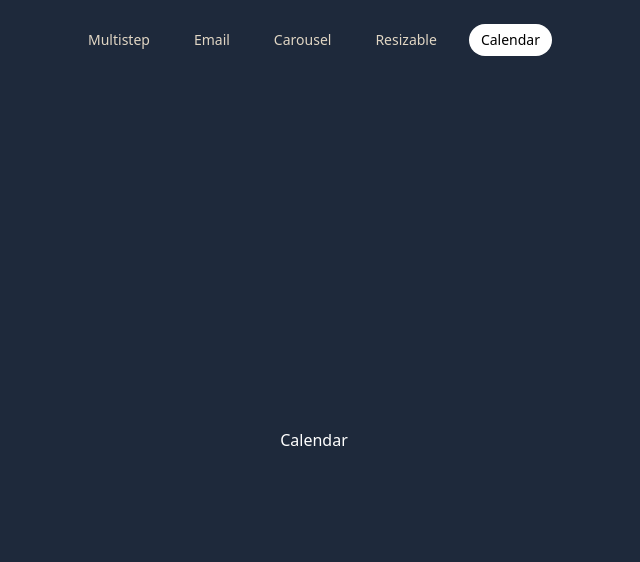
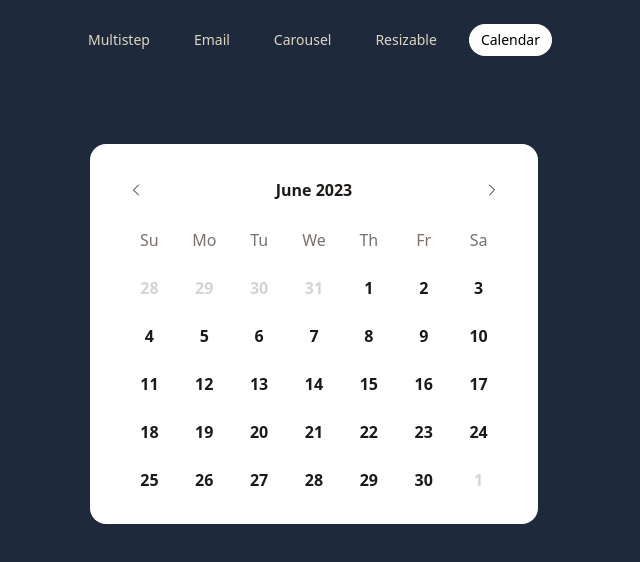
Before and after one commit to ahmadoa/framer-motion-custom-components, a React (Vite) app: page /calendar in a window 1280 px wide. Shown: the top 562 px of the page, without its empty margins (326-966 px from the left). Built offline with nearby package versions, Linux system fonts and the light colour scheme; the HTML template or start-up script is replaced by a standard one.

Commit message:
added the reponsive calendar component

```diff
--- a/package.json
+++ b/package.json
@@ -12,6 +12,7 @@
   "dependencies": {
     "@heroicons/react": "^2.0.18",
     "autoprefixer": "^10.4.14",
+    "date-fns": "^2.30.0",
     "framer-motion": "^10.12.16",
     "postcss": "^8.4.24",
     "react": "^18.2.0",
@@ -19,6 +20,7 @@
     "react-icons": "^4.9.0",
     "react-router-dom": "^6.13.0",
     "react-use-keypress": "^1.3.1",
+    "react-use-measure": "^2.1.1",
     "tailwindcss": "^3.3.2"
   },
   "devDependencies": {
--- a/src/pages/Calendar.jsx
+++ b/src/pages/Calendar.jsx
@@ -1,5 +1,152 @@
-const Calendar = () => {
-  return <div className="h-[90vh] flex items-center justify-center text-white">Calendar</div>;
+import { ChevronLeftIcon, ChevronRightIcon } from "@heroicons/react/24/outline";
+import {
+  addMonths,
+  eachDayOfInterval,
+  endOfMonth,
+  format,
+  parse,
+  startOfMonth,
+  startOfWeek,
+  endOfWeek,
+  subMonths,
+  isSameMonth,
+} from "date-fns";
+import { useState } from "react";
+import { AnimatePresence, MotionConfig, motion } from "framer-motion";
+import useMeasure from "react-use-measure";
+
+export default function Calendar() {
+  const [monthString, setMonthString] = useState(format(new Date(), "yyyy-MM"));
+  const [direction, setDirection] = useState();
+  const [isAnimating, setIsAnimating] = useState(false);
+  const [ref, bounds] = useMeasure();
+  const month = parse(monthString, "yyyy-MM", new Date());
+
+  function nextMonth() {
+    if (isAnimating) return;
+    const next = addMonths(month, 1);
+
+    setMonthString(format(next, "yyyy-MM"));
+    setDirection(1);
+    setIsAnimating(true);
+  }
+
+  function previousMonth() {
+    if (isAnimating) return;
+    const previous = subMonths(month, 1);
+
+    setMonthString(format(previous, "yyyy-MM"));
+    setDirection(-1);
+    setIsAnimating(true);
+  }
+
+  let days = eachDayOfInterval({
+    start: startOfWeek(startOfMonth(month)),
+    end: endOfWeek(endOfMonth(month)),
+  });
+
+  return (
+    <MotionConfig transition={{ duration: 0.3, type: "spring", bounce: 0 }}>
+      <div className="flex h-[90vh] items-start pt-16 text-stone-900">
+        <div className="mx-auto w-full max-w-md rounded-2xl bg-white overflow-hidden relative">
+          <div className="py-8">
+            <div className="flex flex-col justify-center rounded text-center">
+              <motion.div
+                animate={{ height: bounds.height > 0 ? bounds.height : null }}
+              >
+                <div ref={ref}>
+                  <AnimatePresence
+                    mode="popLayout"
+                    initial={false}
+                    custom={direction}
+                    onExitComplete={() => setIsAnimating(false)}
+                  >
+                    <motion.div
+                      key={monthString}
+                      initial="enter"
+                      animate="middle"
+                      exit="exit"
+                    >
+                      <header className="relative flex justify-between px-8">
+                        <motion.button
+                          className="z-10 rounded-full p-1.5 hover:bg-stone-100"
+                          onClick={previousMonth}
+                          variants={removeImediately}
+                        >
+                          <ChevronLeftIcon className="h-4 w-4" />
+                        </motion.button>
+                        <motion.p
+                          className="absolute inset-0 flex items-center justify-center font-semibold"
+                          variants={variants}
+                          custom={direction}
+                        >
+                          {format(month, "MMMM yyyy")}
+                        </motion.p>
+                        <motion.button
+                          className="z-10 rounded-full p-1.5 hover:bg-stone-100"
+                          onClick={nextMonth}
+                          variants={removeImediately}
+                        >
+                          <ChevronRightIcon className="h-4 w-4" />
+                        </motion.button>
+                        <div
+                          className="absolute inset-0"
+                          style={{
+                            backgroundImage:
+                              "linear-gradient(to right, white 10%, transparent 30%,  transparent 70%, white 90%)",
+                          }}
+                        ></div>
+                      </header>
+                      <motion.div
+                        className="grid grid-cols-7 gap-y-6 mt-6 px-8"
+                        variants={removeImediately}
+                      >
+                        <span className="font-medium text-stone-500">Su</span>
+                        <span className="font-medium text-stone-500">Mo</span>
+                        <span className="font-medium text-stone-500">Tu</span>
+                        <span className="font-medium text-stone-500">We</span>
+                        <span className="font-medium text-stone-500">Th</span>
+                        <span className="font-medium text-stone-500">Fr</span>
+                        <span className="font-medium text-stone-500">Sa</span>
+                      </motion.div>
+                      <motion.div
+                        className="grid grid-cols-7 gap-y-6 mt-6 px-8"
+                        custom={direction}
+                        variants={variants}
+                      >
+                        {days.map((day) => (
+                          <span
+                            key={format(day, "yyyy-MM-dd")}
+                            className={`${
+                              isSameMonth(day, month) ? "" : "text-stone-300"
+                            } font-semibold`}
+                          >
+                            {format(day, "d")}
+                          </span>
+                        ))}
+                      </motion.div>
+                    </motion.div>
+                  </AnimatePresence>
+                </div>
+              </motion.div>
+            </div>
+          </div>
+        </div>
+      </div>
+    </MotionConfig>
+  );
+}
+
+let variants = {
+  enter: (direction) => {
+    return { x: `${100 * direction}%`, opacity: 0 };
+  },
+  middle: { x: "0%", opacity: 1 },
+  exit: (direction) => {
+    return { x: `${-100 * direction}%`, opacity: 0 };
+  },
 };
 
-export default Calendar;
+let removeImediately = {
+  exit: { visibility: "hidden" },
+};
```
Also changed, not shown: 1 other file (tests, documents, lock files or other folders).
